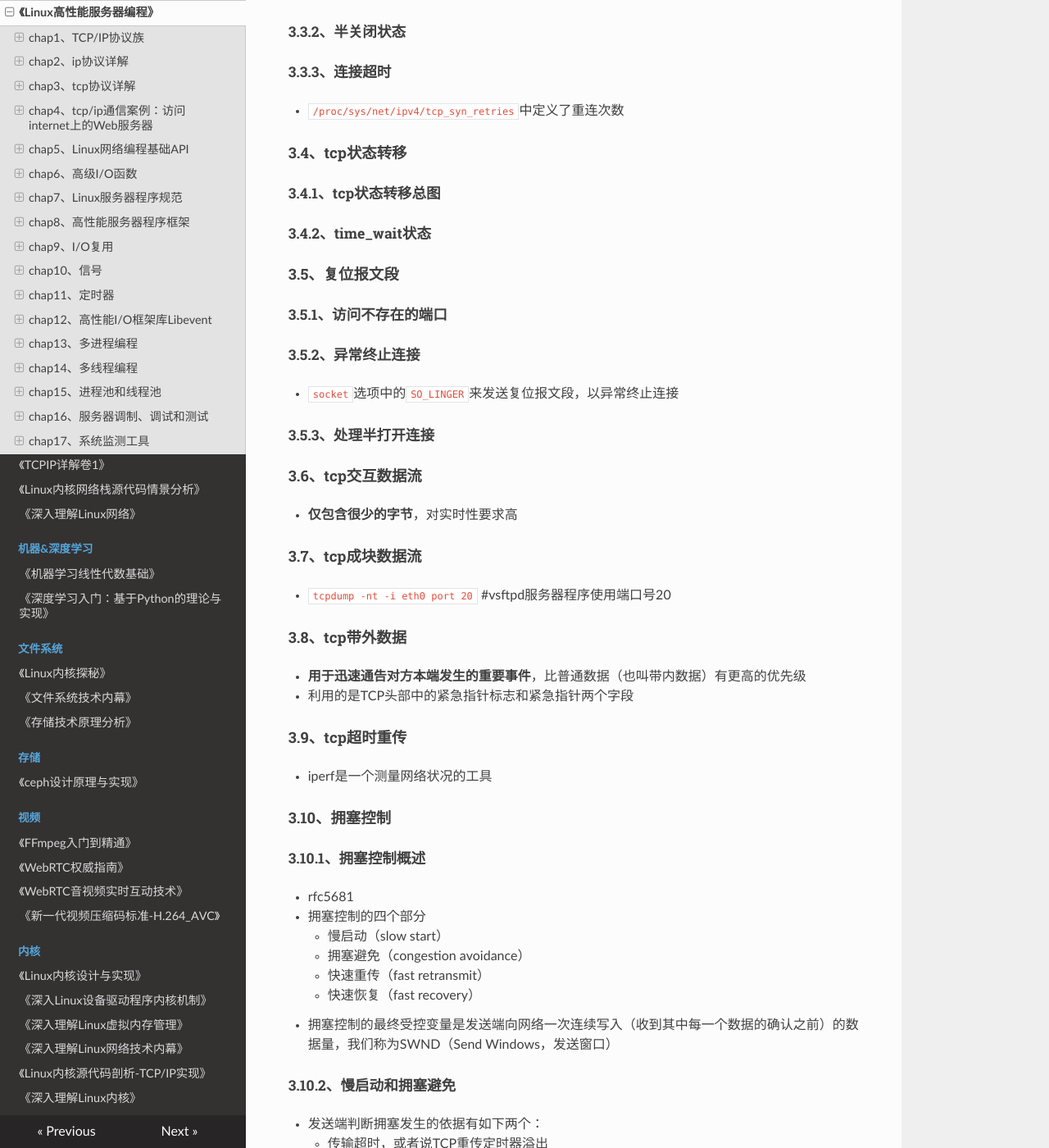
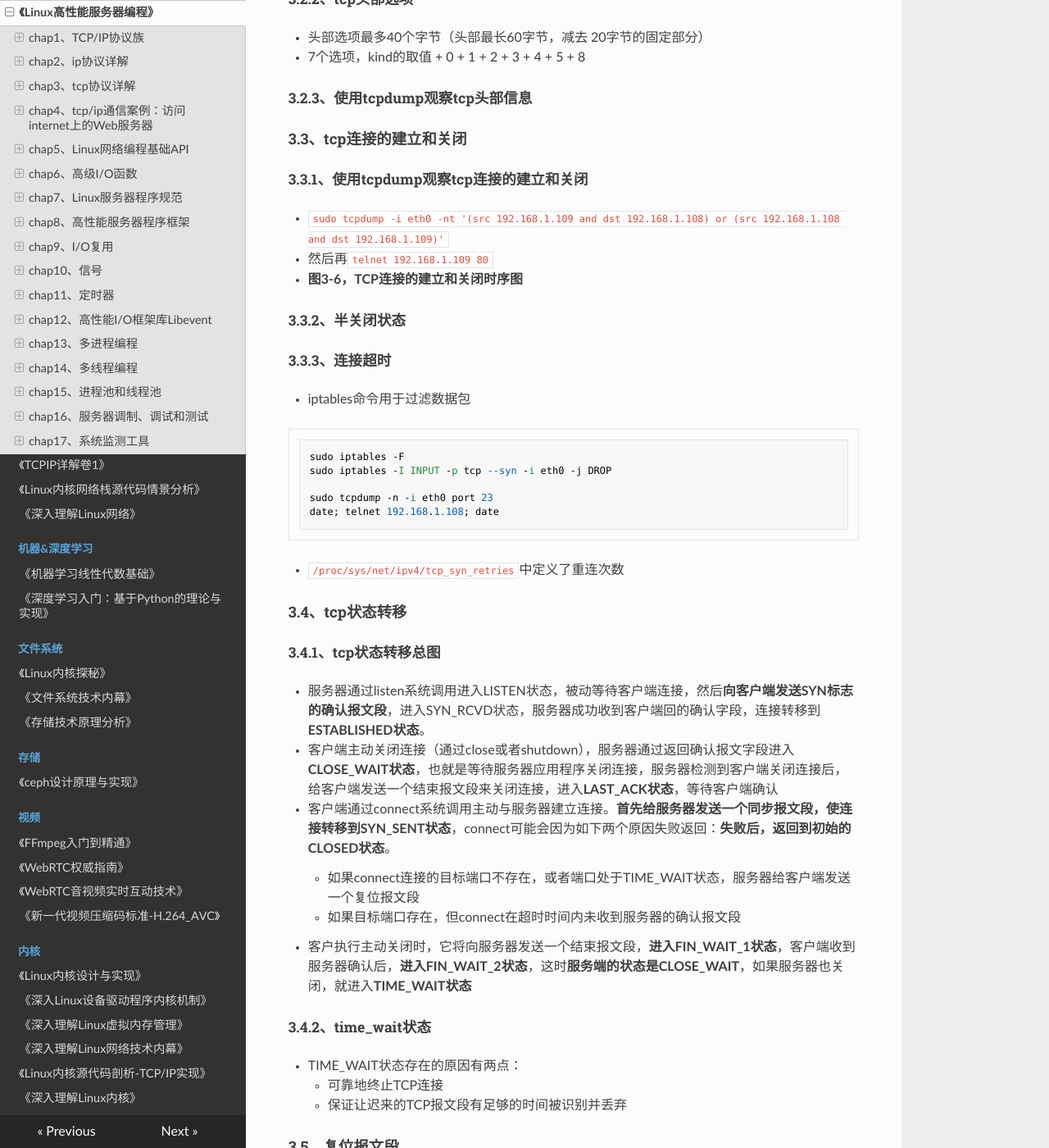
Before and after one commit to wolflion/booknotes, an MkDocs documentation site: the page built from docs/10network/Linux高性能服务器编程.md, in a window 1280 px wide and 1400 px high, scrolled down 5577 px. Shown: the whole window at 82% size. Built offline with MkDocs 1.6.1, drawn with Linux system fonts in a browser that asks for light colours; nearby versions of some CDN libraries; some of the changed text lies outside the part shown.

Commit message:
Update Linux高性能服务器编程.md

````diff
--- a/docs/10network/Linux高性能服务器编程.md
+++ b/docs/10network/Linux高性能服务器编程.md
@@ -29,9 +28,17 @@
 + 处理应用程序的逻辑
 + telent是协议，ospf，dns
 + ping只是命令，不是协议，用的是ICMP协议。
-#### 1.2、封装
+#### 1.2、封装（encapsulation）
 
-#### 1.3、分用
++ 封装，是**在上层数据的基础上加上自己的头部信息**，以实现该层的功能。
++ 经过TCP封装后的数据称为**TCP报文段**（TCP message segment）
+
+#### 1.3、分用（demultiplexing）
+
++ 分用是**依靠头部信息中的类型字段实现的**，rfc1700
++ IP，ARP用的是帧，**以太网帧类型字段值是`0x800`**，`0x806`是ARP
++ ICMP，TCP，UDP都靠IP协议
++ TCP和UDP靠的是**端口**，所有知名应用层协议使用的端口号都可在`/etc/services`文件中找到
 
 #### 1.4、测试网络
 
@@ -142,16 +148,20 @@
 
 ### chap3、tcp协议详解
 
-#### 0
 + 以下4个方面讨论TCP协议
-	+ TCP头部信息（管理TCP连接，控制两个方向的数据流）
-	+ TCP状态转移过程（TCP连接的任意一端都是一个状态机）
-	+ TCP数据流（交互数据流、成块数据流）
-	+ TCP数据流的控制（超时重传、拥塞控制）
+  + TCP头部信息（管理TCP连接，控制两个方向的数据流）
+  + TCP状态转移过程（TCP连接的任意一端都是一个状态机）
+  + TCP数据流（交互数据流、成块数据流）
+  + TCP数据流的控制（超时重传、拥塞控制）
 #### 3.1、tcp服务的特点
-+ TCP连接是全双工的，**即双方的数据读写可以通过一个连接进行**。
+
++ 传输层协议就TCP和UDP，**TCP相对UDP，面向连接、字节流和可靠传输**。
+
++ **使用TCP协议通信的双方必须先建立连接，然后才能开始数据的读写**。TCP连接是全双工的，**即双方的数据读写可以通过一个连接进行**。
 + TCP协议是一对一的，所以广播和多播不能使用TCP服务
 + 发送端执行的写操作次数和接收端执行的读操作次数之间没有任何数量关系，**这就是字节流的概念**
++ TCP字节流，UDP数据报，两者差异
+  + **TCP有个接收缓冲区**
 + [图3-1，TCP字节流服务，图3-2，UDP数据报服务](https://www.cnblogs.com/zhongqifeng/p/14837644.html)，*通过这2个图来理解一下，lionel*
 #### 3.2、[tcp头部结构](https://blog.csdn.net/Big_Tree712/article/details/130345727)
 ##### 3.2.1、tcp固定头部结构
@@ -168,12 +178,43 @@
 ##### 3.2.3、使用tcpdump观察tcp头部信息
 #### 3.3、tcp连接的建立和关闭
 ##### 3.3.1、使用tcpdump观察tcp连接的建立和关闭
+
++ `sudo tcpdump -i eth0 -nt '(src 192.168.1.109 and dst 192.168.1.108) or (src 192.168.1.108 and dst 192.168.1.109)'`
++ 然后再`telnet 192.168.1.109 80`
++ **图3-6，TCP连接的建立和关闭时序图**
+
 ##### 3.3.2、半关闭状态
 ##### 3.3.3、连接超时
+
++ iptables命令用于过滤数据包
+
+```shell
+sudo iptables -F
+sudo iptables -I INPUT -p tcp --syn -i eth0 -j DROP
+
+sudo tcpdump -n -i eth0 port 23
+date; telnet 192.168.1.108; date
+```
+
+
+
 + `/proc/sys/net/ipv4/tcp_syn_retries`中定义了重连次数
 #### 3.4、tcp状态转移
 ##### 3.4.1、tcp状态转移总图
+
++ 服务器通过listen系统调用进入LISTEN状态，被动等待客户端连接，然后**向客户端发送SYN标志的确认报文段**，进入SYN_RCVD状态，服务器成功收到客户端回的确认字段，连接转移到**ESTABLISHED状态**。
++ 客户端主动关闭连接（通过close或者shutdown），服务器通过返回确认报文字段进入**CLOSE_WAIT状态**，也就是等待服务器应用程序关闭连接，服务器检测到客户端关闭连接后，给客户端发送一个结束报文段来关闭连接，进入**LAST_ACK状态**，等待客户端确认
++ 客户端通过connect系统调用主动与服务器建立连接。**首先给服务器发送一个同步报文段，使连接转移到SYN_SENT状态**，connect可能会因为如下两个原因失败返回：**失败后，返回到初始的CLOSED状态**。
+  + 如果connect连接的目标端口不存在，或者端口处于TIME_WAIT状态，服务器给客户端发送一个复位报文段
+  + 如果目标端口存在，但connect在超时时间内未收到服务器的确认报文段
++ 客户执行主动关闭时，它将向服务器发送一个结束报文段，**进入FIN_WAIT_1状态**，客户端收到服务器确认后，**进入FIN_WAIT_2状态**，这时**服务端的状态是CLOSE_WAIT**，如果服务器也关闭，就进入**TIME_WAIT状态**
+
 ##### 3.4.2、time_wait状态
+
++ TIME_WAIT状态存在的原因有两点：
+  + 可靠地终止TCP连接
+  + 保证让迟来的TCP报文段有足够的时间被识别并丢弃
+
 #### 3.5、复位报文段
 ##### 3.5.1、访问不存在的端口
 ##### 3.5.2、异常终止连接
@@ -184,8 +225,11 @@
 #### 3.7、tcp成块数据流
 + `tcpdump -nt -i eth0 port 20` #vsftpd服务器程序使用端口号20
 #### 3.8、tcp带外数据
-+ **用于迅速通告对方本端发生的重要事件**，比普通数据（也叫带内数据）有更高的优先级
-+ 利用的是TCP头部中的紧急指针标志和紧急指针两个字段
+
++ **Out Of Band，OOB**带外数据，**用于迅速通告对方本端发生的重要事件**，比普通数据（也叫带内数据）有更高的优先级
+
++ UDP没有实现带外数据传输，TCP也没有真正的带外数据，**利用的是TCP头部中的紧急指针标志和紧急指针两个字段**
++ TCP发送带外数据的过程：
 #### 3.9、tcp超时重传
 + iperf是一个测量网络状况的工具
 #### 3.10、拥塞控制
@@ -196,14 +240,24 @@
   + 拥塞避免（congestion avoidance）
   + 快速重传（fast retransmit）
   + 快速恢复（fast recovery）
++ 拥塞控制的算法（reno，vegas，cubic），`/proc/sys/net/ipv4/tcp_congestion_control`指示机器当前所使用的拥塞控制算法
 + 拥塞控制的最终受控变量是发送端向网络一次连续写入（收到其中每一个数据的确认之前）的数据量，我们称为SWND（Send Windows，发送窗口）
 ##### 3.10.2、慢启动和拥塞避免
+
++ RFC5681中提到2个种实现方式，**使CWND按照线性方式增加，从而减缓扩大**
+  + 1、每个RTT时间按`CWND+=min(N,SMSS)`计算新的CWND，而不论该RTT时间内发送端收到多少个确认
+  + 2、每收到一个对新数据的确认报文段，按照`CWND+=SMSS*SMSS/CWND`来更新CWND
 
 + 发送端判断拥塞发生的依据有如下两个：
   + 传输超时，或者说TCP重传定时器溢出
   + 接收到重复的确认报文段
 
 ##### 3.10.3、快速重传和快速恢复
+
++ 发送端如果收到了3个重复的确认字段，就认为拥塞发生了，启用快速重传和快速恢复算法，过程
+  + 1、当收到第3个重复报文段时，`ssthresh=max(FlightSize/2,2*SMSS)`，得出ssthresh，立即重传丢失的报文段，设置CWND，`CWND=ssthresh+3*SMSS`
+  + 2、每次收到1个重复的确认时，设置`CWND=CWND+SMSS`。
+  + 3、当收到新数据的确认时，设置`CWND=ssthresh`，**ssthresh是新的慢启动门限值**
 
 ### chap4、tcp/ip通信案例：访问internet上的Web服务器
 
````
Also changed, not shown: other parts of docs/10network/Linux高性能服务器编程.md (+1 -3 lines).
